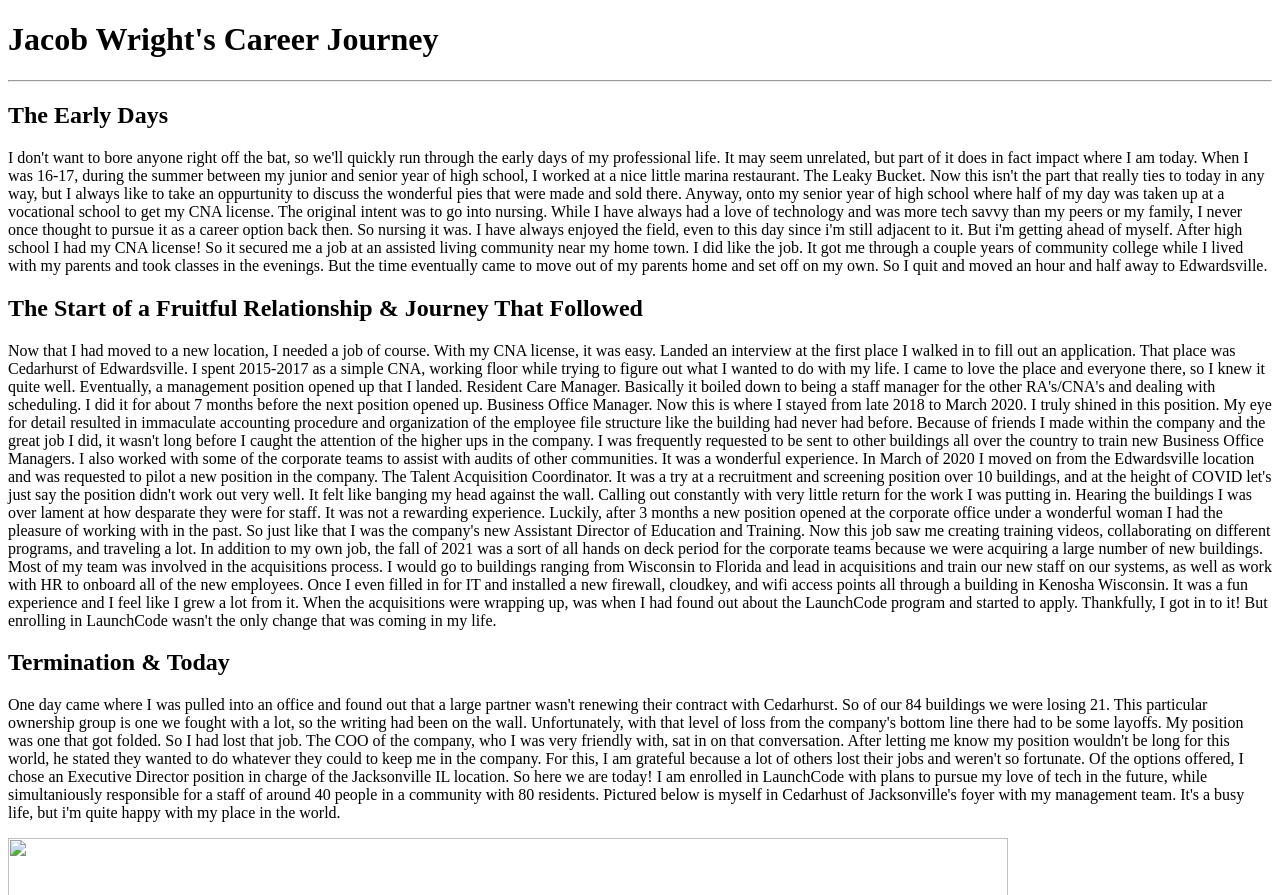
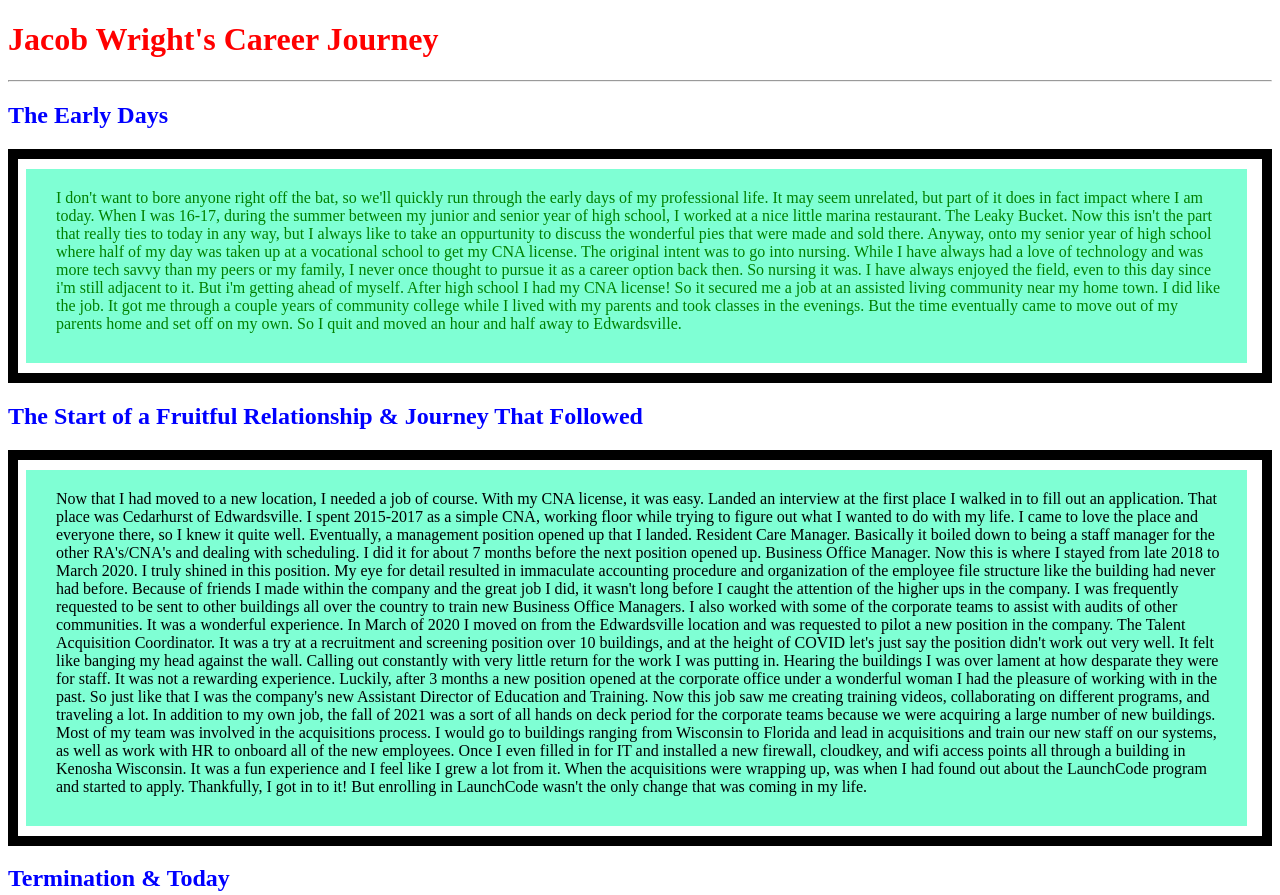
Before and after one commit to STL-LC101-January-22/assignment-4-html-me-something-JacobWright0467, a website: page index.html in a window 1280 px wide. Shown: the top 895 px of the page. Drawn offline with Linux system fonts and the light colour scheme.

Commit message:
attempted commit.  seemingly not working

```diff
--- a/index.html
+++ b/index.html
@@ -1,16 +1,35 @@
 <!DOCTYPE html>
 <html>
    <head>
+      <link rel="stylesheet" href="./styles.css">
+      <style>
+         .par {
+            border-style: solid;
+            border: 10px solid black
+         }
+         #title {
+            color: blue;
+         }
+         #mainHeading{
+            color: red;
+         }
+         .funParagraph {
+            color: green;
+            border-style: solid;
+            border: 10px solid black
+         }
+      </style>
    </head>
    <body>
       <!-- Write your HTML in this file! -->
-      <h1>Jacob Wright's Career Journey</h1>
+      <h1 id="mainHeading">Jacob Wright's Career Journey</h1>
       <hr>
       <article>
          <header>
             <main>
-            <h2>The Early Days</h2>
-            <p>
+            <h2 id="title">The Early Days</h2>
+            <div class="funParagraph">
+            <p id="testP">
                I don't want to bore anyone right off the bat, so we'll quickly run through the early days of my professional life.
                It may seem unrelated, but part of it does in fact impact where I am today.
                When I was 16-17, during the summer between my junior and senior year of high school, I worked at a nice little marina restaurant.  The Leaky Bucket.
@@ -22,7 +41,9 @@
                I did like the job.  It got me through a couple years of community college while I lived with my parents and took classes in the evenings.
                But the time eventually came to move out of my parents home and set off on my own.  So I quit and moved an hour and half away to Edwardsville.
             </p>
-            <h2>The Start of a Fruitful Relationship &amp; Journey That Followed</h2>
+            </div>
+            <h2 id="title">The Start of a Fruitful Relationship &amp; Journey That Followed</h2>
+            <div class="par">
             <p>
                Now that I had moved to a new location, I needed a job of course.
                With my CNA license, it was easy.  Landed an interview at the first place I walked in to fill out an application.
@@ -40,7 +61,9 @@
                It was a fun experience and I feel like I grew a lot from it.  When the acquisitions were wrapping up, was when I had found out about the LaunchCode program and started to apply.  Thankfully, I got in to it!
                But enrolling in LaunchCode wasn't the only change that was coming in my life.
             </p>
-            <h2>Termination &amp; Today</h2>
+            </div>
+            <h2 id="title">Termination &amp; Today</h2>
+            <div class="par">
             <p>
                One day came where I was pulled into an office and found out that a large partner wasn't renewing their contract with Cedarhurst.  So of our 84 buildings we were losing 21.  This particular ownership group is one we fought with a lot, so the writing had been on the wall.
                Unfortunately, with that level of loss from the company's bottom line there had to be some layoffs.  My position was one that got folded.  So I had lost that job.  The COO of the company, who I was very friendly with, sat in on that conversation.
@@ -48,6 +71,7 @@
                Of the options offered, I chose an Executive Director position in charge of the Jacksonville IL location.  So here we are today!  I am enrolled in LaunchCode with plans to pursue my love of tech in the future, while simultaniously responsible for a staff of around 40 people in a community with 80 residents.
                Pictured below is myself in Cedarhust of Jacksonville's foyer with my management team.  It's a busy life, but i'm quite happy with my place in the world.
             </p>
+            </div>
             </main>
          </header>
       </article>
--- a/styles.css
+++ b/styles.css
@@ -1 +1,34 @@
 /* Write your CSS here! */
+p {
+    margin-top: 10px;
+    margin-bottom: 10px;
+    margin-right: 15px;
+    margin-left: 8px;
+    padding-top: 20px;
+    padding-right: 20px;
+    padding-bottom: 30px;
+    padding-left: 30px;
+    background-color: aquamarine;
+ }
+body {
+    margin: 8px;
+    display: block;
+}
+
+/* nothing from here forward works in the .css file, it has to be put in the styles
+tag in the HTML file...  Cannot figure out */
+.par {
+    border-style: solid;
+    border: 10px solid black
+}
+#title {
+    color: blue;
+}
+#mainHeading{
+    color: red;
+}
+.funParagraph {
+    color: green;
+    border-style: solid;
+    border: 10px solid black
+}
```
Also changed, not shown: images/CurrentJob.jpeg (added), 2 other files.
